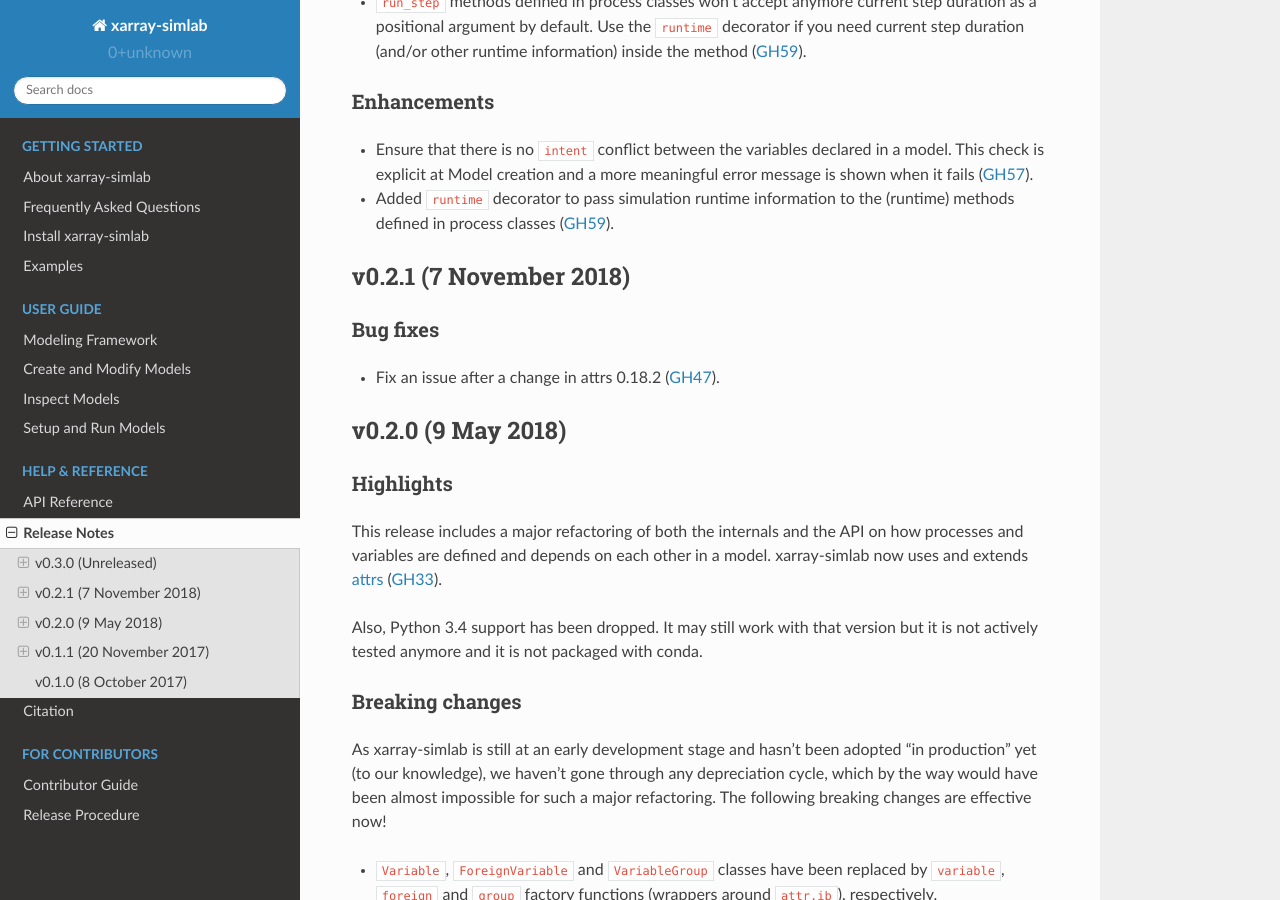
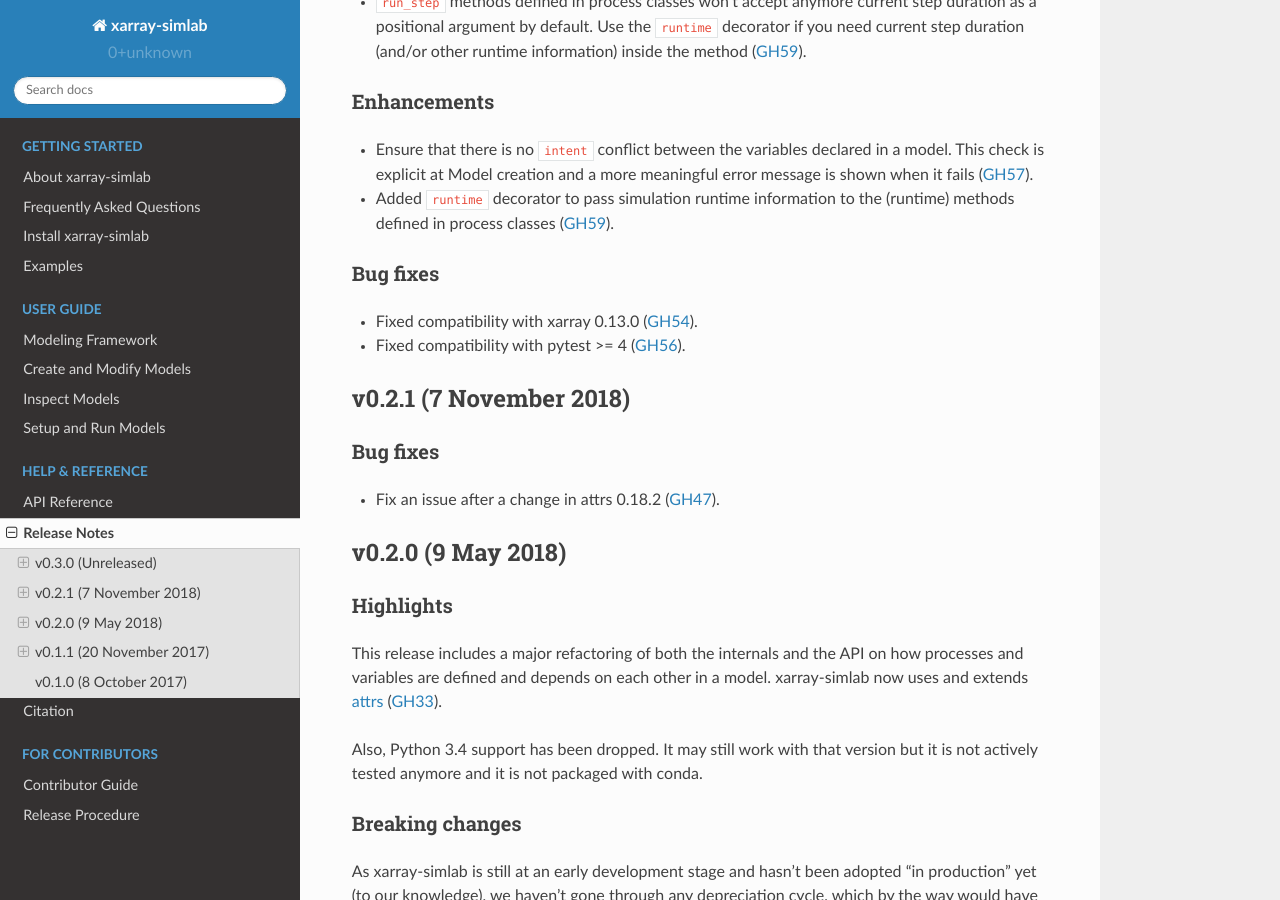
Before and after one commit to xarray-contrib/xarray-simlab, a Sphinx documentation site: the page built from doc/whats_new.rst, in a window 1280 px wide and 900 px high, scrolled down 496 px. Built offline with Sphinx 7.4.7 and the Read the Docs theme 2.0.0, drawn with Linux system fonts in a browser that asks for light colours; pages that are not in the unit, such as notebooks, are missing from menus; the version number could not be read and is left out.

Commit message:
update release notes (bug fixes)

```diff
--- a/doc/whats_new.rst
+++ b/doc/whats_new.rst
@@ -35,6 +35,12 @@ Enhancements
   more meaningful error message is shown when it fails (:issue:`57`).
 - Added ``runtime`` decorator to pass simulation runtime information
   to the (runtime) methods defined in process classes (:issue:`59`).
+
+Bug fixes
+~~~~~~~~~
+
+- Fixed compatibility with xarray 0.13.0 (:issue:`54`).
+- Fixed compatibility with pytest >= 4 (:issue:`56`).
 
 v0.2.1 (7 November 2018)
 ------------------------
```
